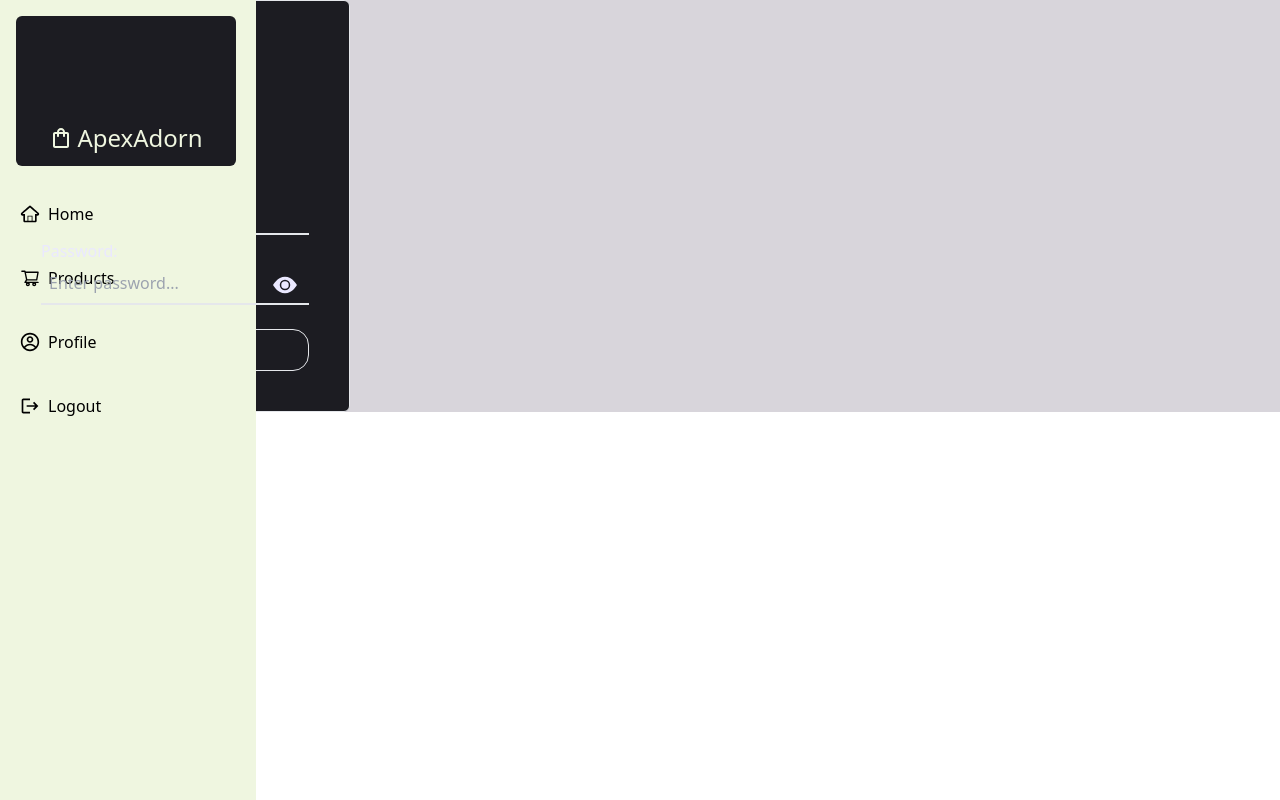
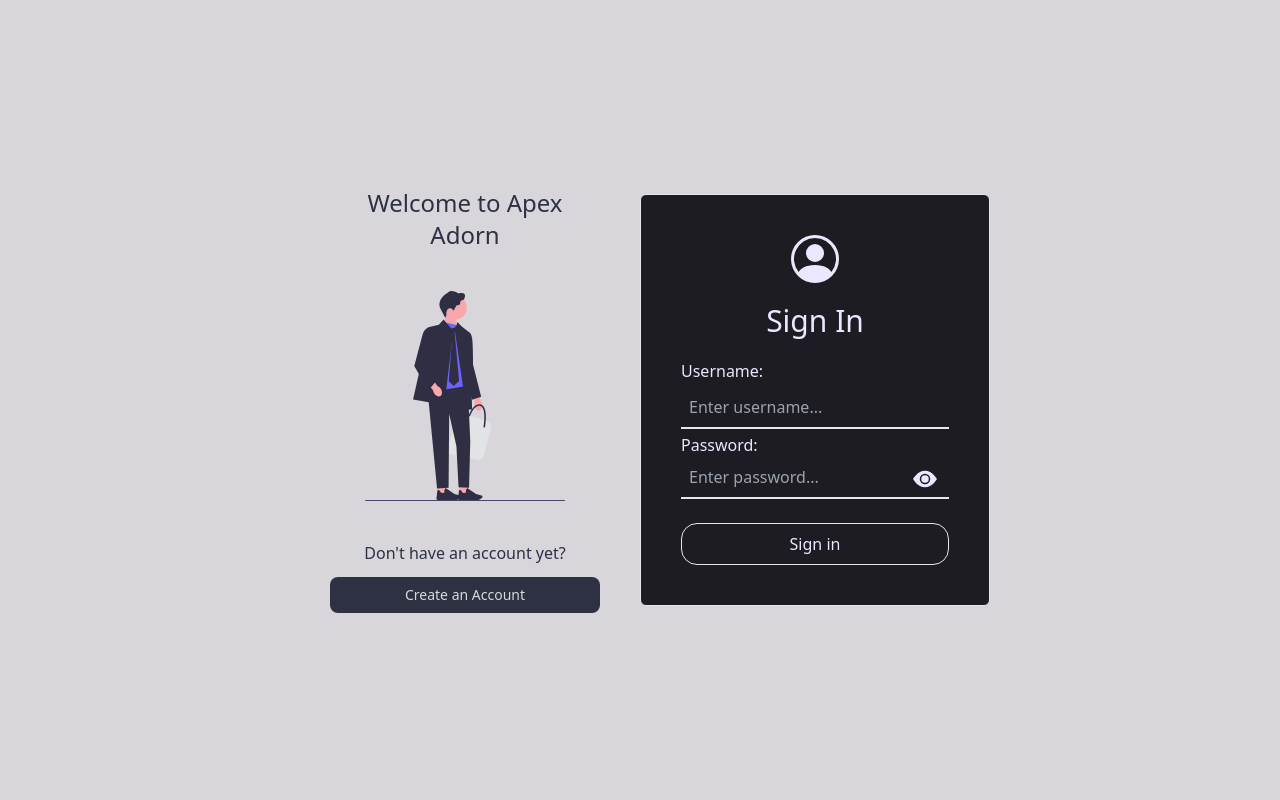
Before and after one commit to cout05/apexadorn-ecommerce-website, a React (Vite) app: page / in a window 1280 px wide. Built offline with nearby package versions, Linux system fonts and the light colour scheme; no server answers.

Commit message:
Changed default route

```diff
--- a/src/App.jsx
+++ b/src/App.jsx
@@ -4,8 +4,8 @@ import Products from "./components/Products";
 import ProductDetails from "./components/ProductDetails";
 import Footer from "./components/Footer";
 import Sidebar from "./components/Sidebar";
+import AuthPage from "./components/AuthPage";
 import { BrowserRouter, Routes, Route, HashRouter } from "react-router-dom";
-import SignIn from "./components/SignIn";
 import Profile from "./components/Profile";
 
 function App() {
@@ -14,7 +14,7 @@ function App() {
       <HashRouter basename="/">
         <Header />
         <Routes>
-          <Route path="/" element={<SignIn />} />
+          <Route path="/" element={<AuthPage />} />
           <Route path="/home" element={<Home />} />
           <Route path="/profile" element={<Profile />} />
           <Route path="/products" element={<Products />} />
```
